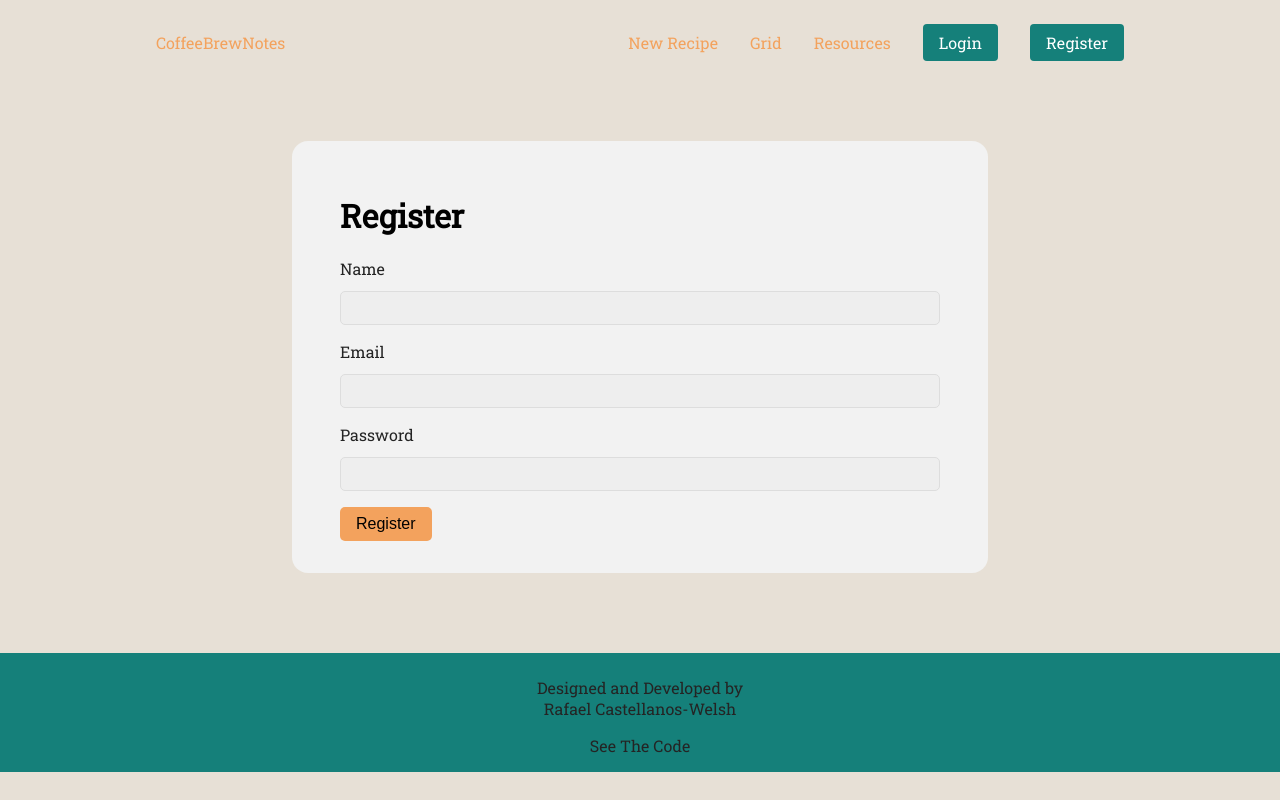
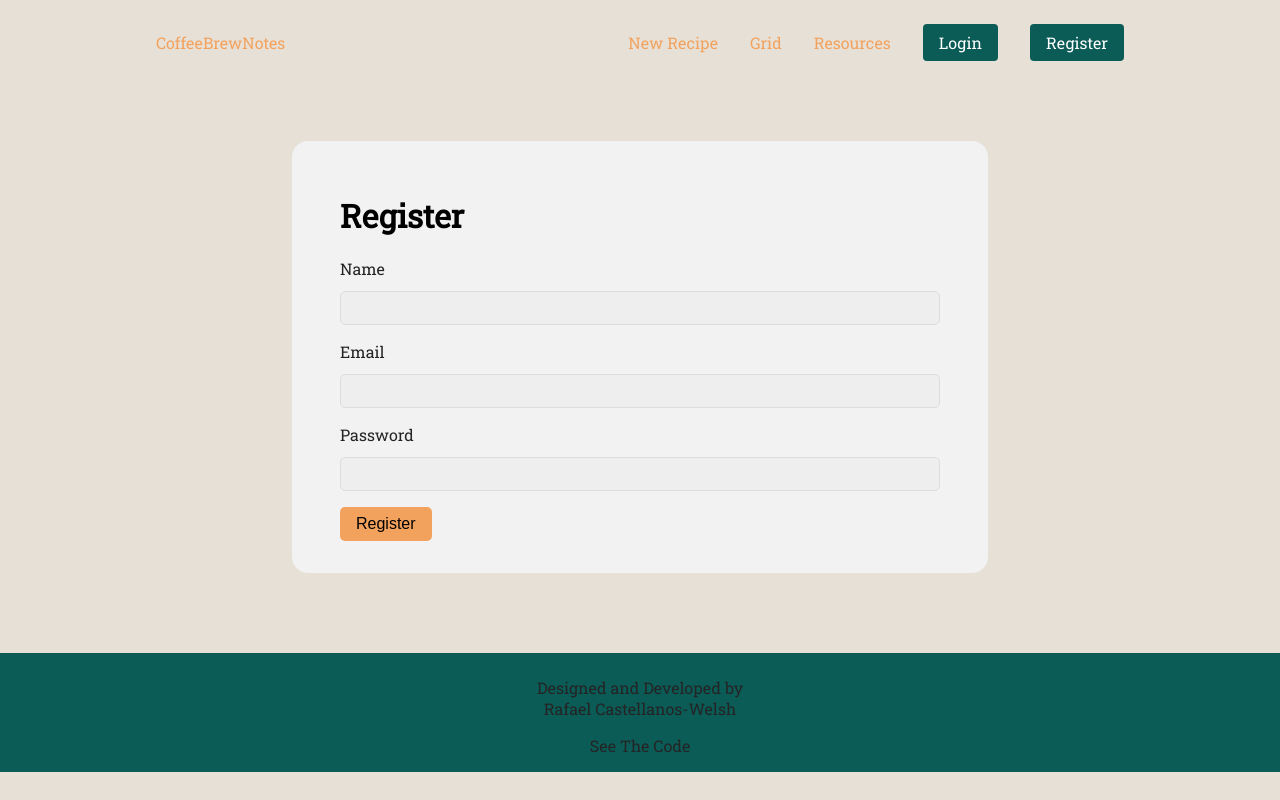
Before and after one commit to rafawelsh/CoffeeBrewNotes, a React (Create React App) app in the folder client/: page /register in a window 1280 px wide. Built offline with nearby package versions, Linux system fonts and the light colour scheme.

Commit message:
styling changes to navbar and WebAIM contrast checker

```diff
--- a/client/src/components/NavBar/Sidebar.js
+++ b/client/src/components/NavBar/Sidebar.js
@@ -11,15 +11,15 @@ import {
 
 const Sidebar = ({ loggedIn }) => {
 	const [isOpen, setIsOpen] = useState(false);
+
 	const toggle = () => {
 		setIsOpen(!isOpen);
-		// console.log(isOpen);
 	};
 
 	return (
 		<>
 			<Icon isOpen={isOpen}>
-				{isOpen ? <CloseIcon onClick={toggle} /> : <Bars onClick={toggle} />}
+				{!isOpen ? <Bars onClick={toggle} /> : <CloseIcon onClick={toggle} />}
 			</Icon>
 			<NavMenu isOpen={isOpen}>
 				<NavLink exact to='/new-recipe' onClick={toggle}>
--- a/client/src/styles/MediaQueries.js
+++ b/client/src/styles/MediaQueries.js
@@ -1,6 +1,4 @@
 const size = {
-	// mobileS: "320px",
-	// mobileM: "375px",
 	mobileL: "475px",
 	tablet: "768px",
 	laptop: "1024px",
@@ -9,8 +7,6 @@ const size = {
 };
 
 export const device = {
-	// mobileS: `(min-width: ${size.mobileS})`,
-	// mobileM: `(min-width: ${size.mobileM})`,
 	mobileL: `(min-width: ${size.mobileL})`,
 	tablet: `(min-width: ${size.tablet})`,
 	laptop: `(min-width: ${size.laptop})`,
@@ -20,7 +16,7 @@ export const device = {
 
 export const colors = {
 	textColor: "#242424",
-	textHeader: "#15807A",
+	textHeader: "#0B5B57",
 	secondaryText: "#FDDAD0",
 	backgroundLight: "#E7E0D6",
 	backgroundDark: "#02424A",
--- a/client/src/styles/NavBarStyles.js
+++ b/client/src/styles/NavBarStyles.js
@@ -16,8 +16,6 @@ export const Nav = styled.nav`
 
 export const NavLink = styled(Link)`
 	color: ${colors.highlight};
-	/* display: flex;
-	align-items: center; */
 	text-decoration: none;
 	font-size: 1.5rem;
 	padding: 2rem 1rem;
@@ -44,19 +42,18 @@ export const NavMenu = styled.div`
 	right: 0;
 	height: 100vh;
 	width: 100vw;
-	/* margin: 2rem 0rem; */
 	transform: ${({ isOpen }) =>
-		isOpen ? "translateY(0%)" : "translateY(-100%)"};
+		isOpen ? "translateY(0)" : "translateY(-100%)"};
 	transition: transform 0.3s ease-in-out;
 
 	@media ${device.tablet} {
+		transform: none;
+		transition: none;
 		background: none;
 		justify-content: flex-end;
 		position: static;
 		flex-flow: row nowrap;
 		height: 10vh;
-		transform: translateY(0);
-		transition: transform 0s;
 		font-size: 1rem;
 	}
 `;
--- a/client/src/styles/RecipeGridStyles.js
+++ b/client/src/styles/RecipeGridStyles.js
@@ -1,12 +1,12 @@
 import { NavLink as Link } from "react-router-dom";
 import styled from "styled-components";
-import { colors, device } from "./MediaQueries";
+import { colors } from "./MediaQueries";
 
 export const StyledGrid = styled.ul`
 	list-style-type: none;
 	display: grid;
 	padding: 0;
-	grid-template-columns: repeat(auto-fill, minmax(225px, 1fr));
+	grid-template-columns: repeat(auto-fill, minmax(250px, 1fr));
 	grid-auto-rows: 175px;
 	grid-gap: 0.5rem;
 `;
```
Also changed, not shown: 1 other file (tests, documents, lock files or other folders).
